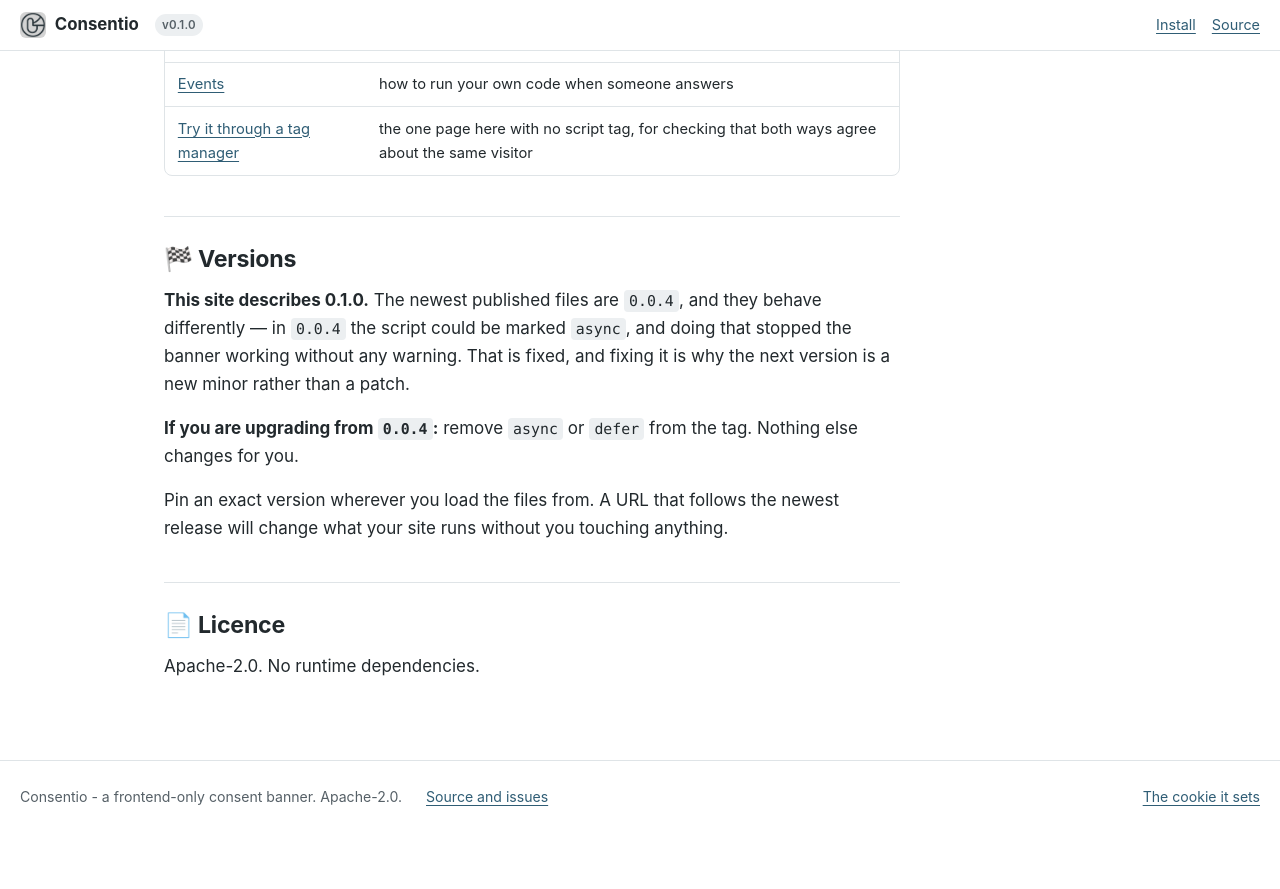
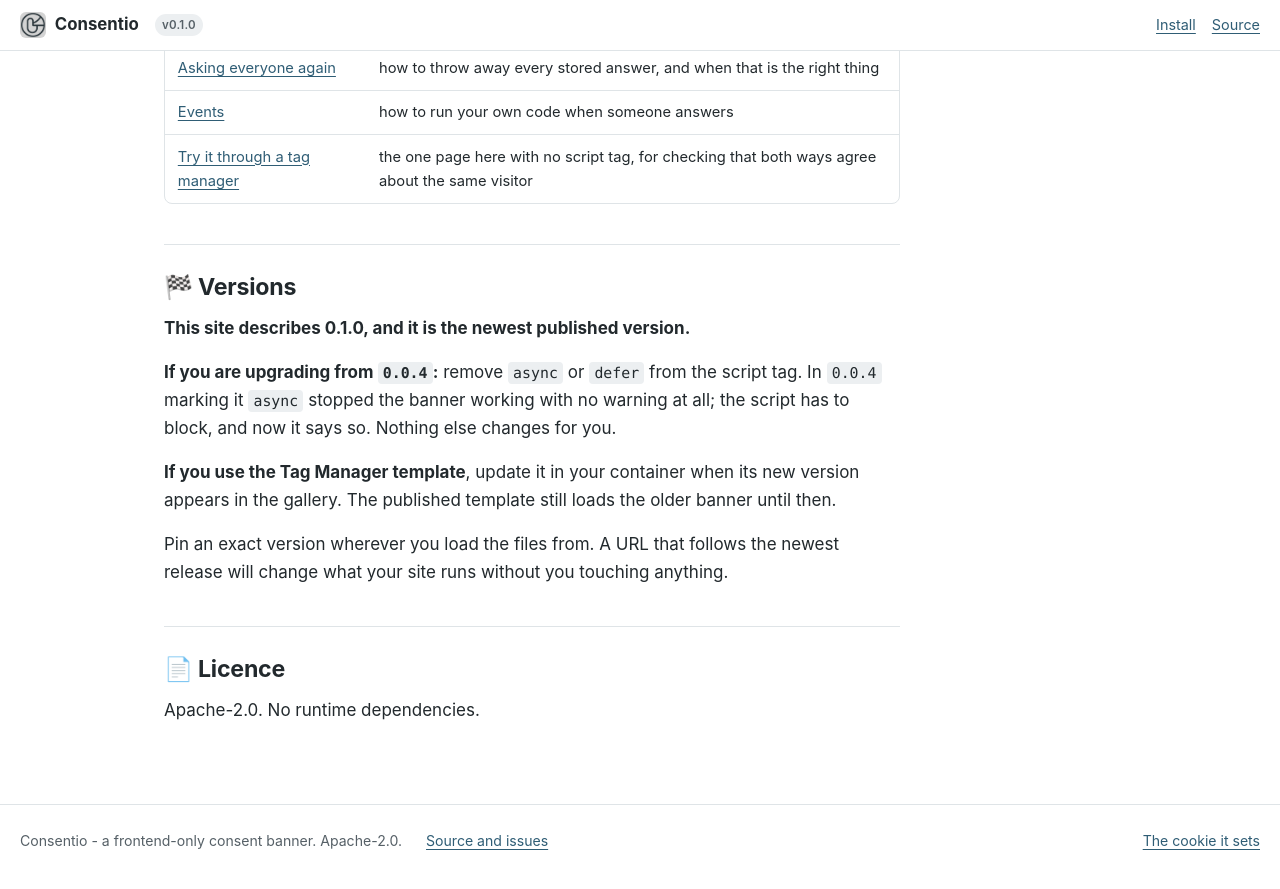
Before and after one commit to ChrisMavrommatis/consentio, a Jekyll site: the page built from website/pages/index.md, in a window 1280 px wide and 900 px high, scrolled down 2763 px. Shown: the top 889 px of the window. Built offline with Jekyll 4.4.1, drawn with Linux system fonts in a browser that asks for light colours; comment, search, counter and statistics services are not loaded; before the commit the page ends 3619 px from its top, so only the background shows below that; some of the changed text lies outside the part shown.

```diff
--- a/website/pages/index.md
+++ b/website/pages/index.md
@@ -27,9 +27,10 @@ anywhere but the visitor's browser. It suits a static site, or any site whose HT
 CDN at a version you pin. Apache-2.0, no dependencies.
 
 <div class="callout callout--warn" markdown="1">
-**This site documents version {{ site.docs_version }}, which is not released yet.** Everything described here
-is what the code does today. The published `0.0.4` files and the published Tag Manager template are older and
-behave differently.
+**This site documents version {{ site.docs_version }}, which is released.** If you install by putting the
+script in your HTML, everything here describes what you get. **The Tag Manager template in Google's gallery
+is still the older one** — it loads the previous banner until its update clears review, so that route lags
+this page for now.
 </div>
 
 <ul class="cards">
@@ -106,11 +107,14 @@ Start at the top. The last six are reference — read them when you need them, n
 
 ## 🏁 Versions {#release-note}
 
-**This site describes {{ site.docs_version }}.** The newest published files are `0.0.4`, and they behave
-differently — in `0.0.4` the script could be marked `async`, and doing that stopped the banner working
-without any warning. That is fixed, and fixing it is why the next version is a new minor rather than a patch.
+**This site describes {{ site.docs_version }}, and it is the newest published version.**
 
-**If you are upgrading from `0.0.4`:** remove `async` or `defer` from the tag. Nothing else changes for you.
+**If you are upgrading from `0.0.4`:** remove `async` or `defer` from the script tag. In `0.0.4` marking it
+`async` stopped the banner working with no warning at all; the script has to block, and now it says so.
+Nothing else changes for you.
+
+**If you use the Tag Manager template**, update it in your container when its new version appears in the
+gallery. The published template still loads the older banner until then.
 
 Pin an exact version wherever you load the files from. A URL that follows the newest release will change what
 your site runs without you touching anything.
```
Also changed, not shown: .agents/design/issues.md, .agents/next-directions.md, 2 other files.
